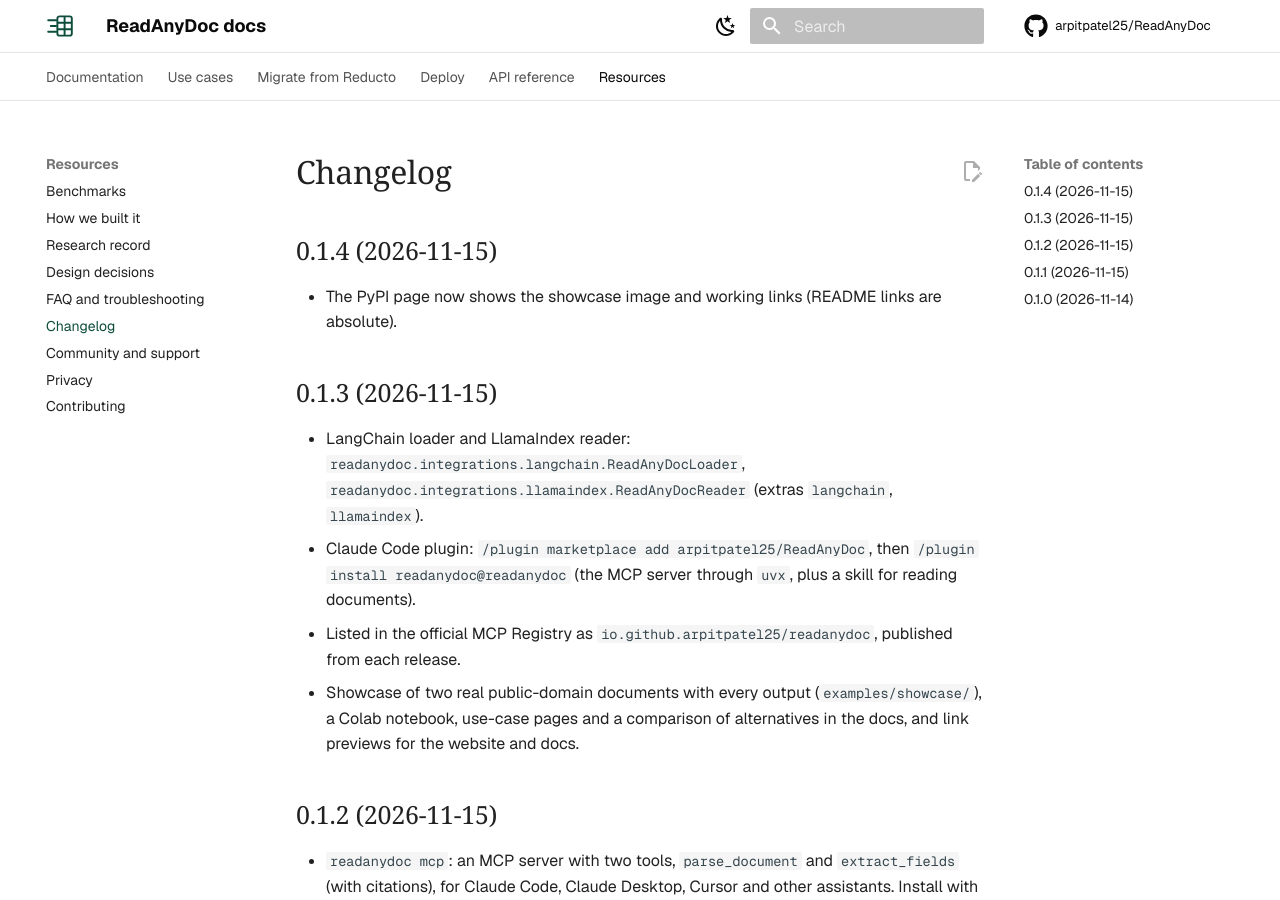
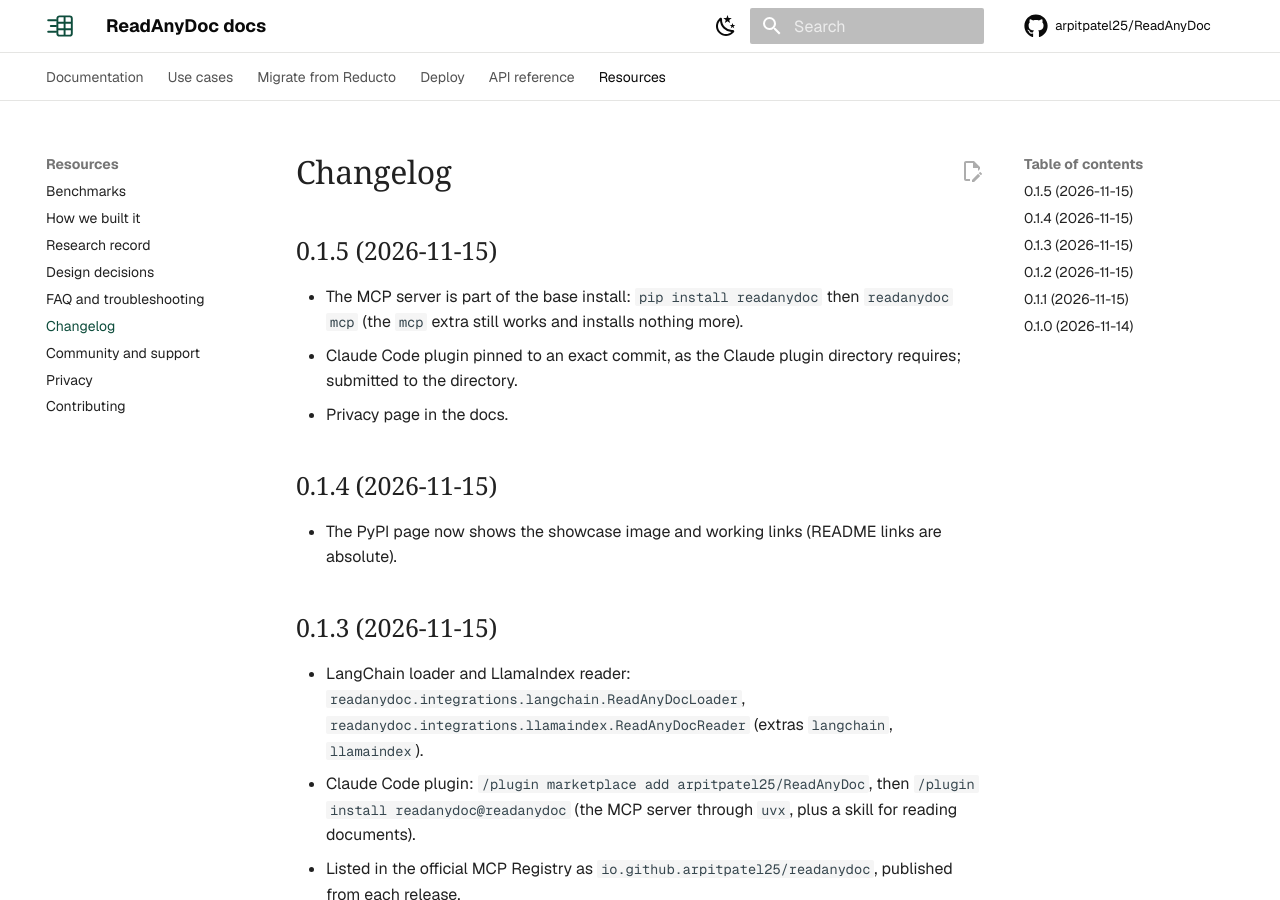
Before and after one commit to arpitpatel25/ReadAnyDoc, an MkDocs documentation site: the page built from docs/resources/changelog.md, in a window 1280 px wide and 900 px high. Built offline with MkDocs 1.6.1 and Material for MkDocs 9.7.7, drawn with Linux system fonts in a browser that asks for light colours; comment, search, counter and statistics services are not loaded.

Commit message:
Release 0.1.5
Co-Authored-By: Claude Opus 5.5 <noreply@anthropic.com>

````diff
--- a/docs/get-started/server-quickstart.md
+++ b/docs/get-started/server-quickstart.md
@@ -24,7 +24,7 @@ Check it is up:
 
 ```bash
 curl http://localhost:8000/version
-# "readanydoc-0.1.4"
+# "readanydoc-0.1.5"
 ```
 
 ## 2. Upload and parse
--- a/docs/resources/changelog.md
+++ b/docs/resources/changelog.md
@@ -1,4 +1,11 @@
 # Changelog
+
+## 0.1.5 (2026-11-15)
+
+- The MCP server is part of the base install: `pip install readanydoc` then `readanydoc mcp` (the `mcp` extra still
+  works and installs nothing more).
+- Claude Code plugin pinned to an exact commit, as the Claude plugin directory requires; submitted to the directory.
+- Privacy page in the docs.
 
 ## 0.1.4 (2026-11-15)
 
--- a/server.json
+++ b/server.json
@@ -5,15 +5,15 @@
   "description": "Parse PDFs, scans and Office files to Markdown; extract typed fields with page citations.",
   "websiteUrl": "https://arpitpatel25.github.io/ReadAnyDoc/",
   "repository": {"url": "https://github.com/arpitpatel25/ReadAnyDoc", "source": "github"},
-  "version": "0.1.4",
+  "version": "0.1.5",
   "packages": [
     {
       "registryType": "pypi",
       "identifier": "readanydoc",
-      "version": "0.1.4",
+      "version": "0.1.5",
       "runtimeHint": "uvx",
       "runtimeArguments": [
-        {"type": "named", "name": "--from", "value": "readanydoc[engine,mcp]==0.1.4"}
+        {"type": "named", "name": "--from", "value": "readanydoc[engine]==0.1.5"}
       ],
       "packageArguments": [
         {"type": "positional", "value": "mcp"}
````
Also changed, not shown: CHANGELOG.md (+7 -0 lines), 1 other file.
